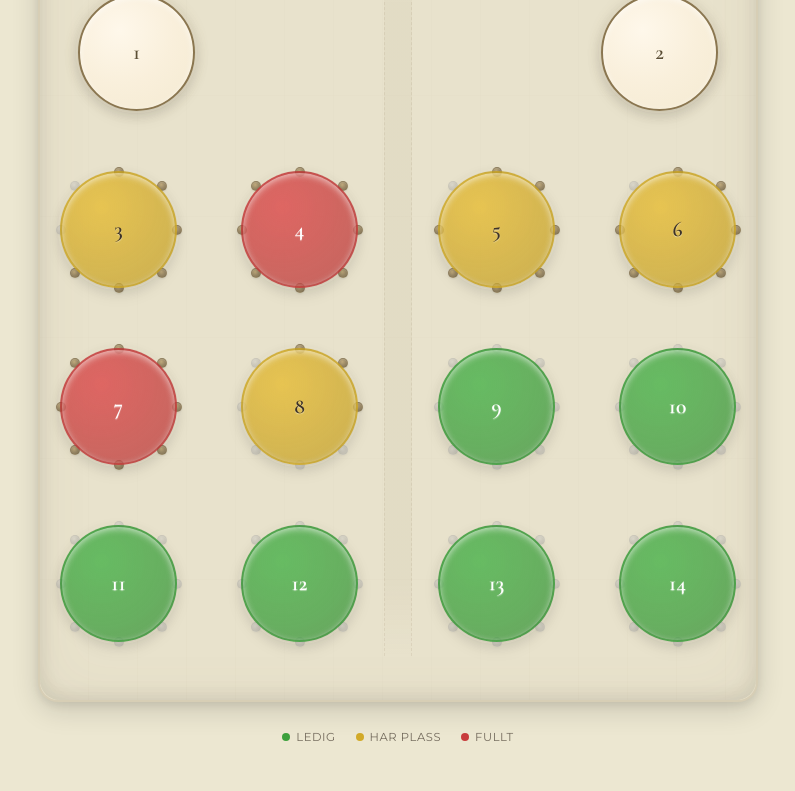
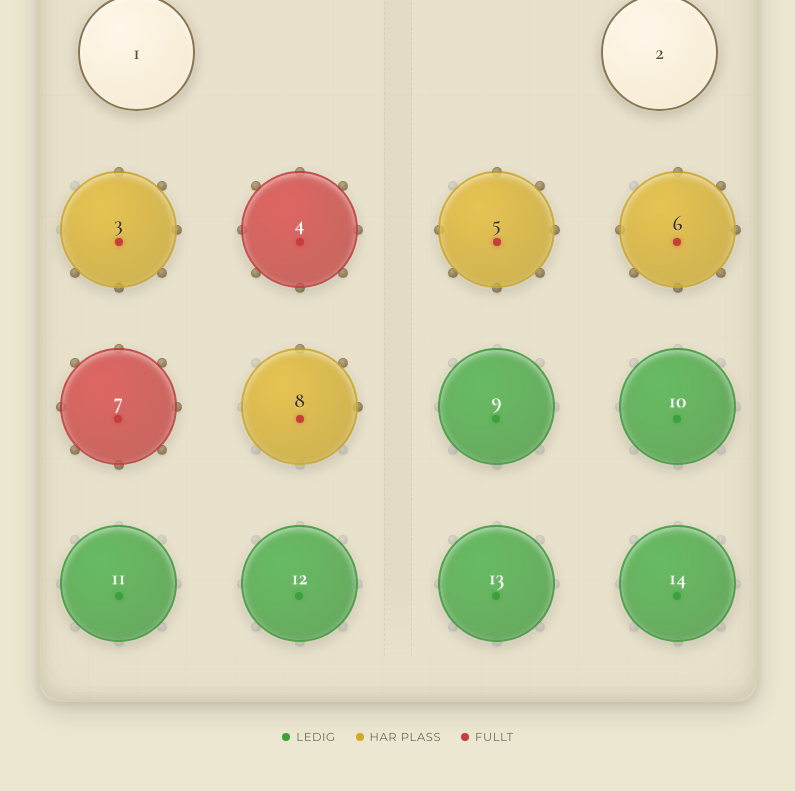
Before and after one commit to mahmoudAndRanim/wedding-map, a React (Vite) app: page / in a window 1280 px wide. Shown: the part 639-1430 px from the top of the page, without its empty margins (242-1037 px from the left). Built offline with nearby package versions, Linux system fonts and the light colour scheme; no server answers.

Commit message:
feat: status dot inside tables (green=ledig, red=opptatt)

```diff
--- a/src/components/TableRows.jsx
+++ b/src/components/TableRows.jsx
@@ -28,6 +28,7 @@ function Table({ table, isActive, onClick }) {
       <div className="table__surface">
         <div className="table__info">
           <span className="table__number">{table.id}</span>
+          {!isFamily && <span className={`table__dot${isEmpty ? ' table__dot--green' : ' table__dot--red'}`} />}
         </div>
       </div>
       {isFamily && <span className="table__label-below">{table.familyName}</span>}
--- a/src/index.css
+++ b/src/index.css
@@ -461,6 +461,23 @@ body {
   gap: 1px;
 }
 
+.table__dot {
+  width: 8px;
+  height: 8px;
+  border-radius: 50%;
+  margin-top: 2px;
+}
+
+.table__dot--green {
+  background: rgb(60, 160, 60);
+  box-shadow: 0 0 4px rgba(60, 160, 60, 0.5);
+}
+
+.table__dot--red {
+  background: rgb(200, 60, 60);
+  box-shadow: 0 0 4px rgba(200, 60, 60, 0.5);
+}
+
 /* Status colors — surface background tint */
 .table--full .table__surface {
   background:
```
